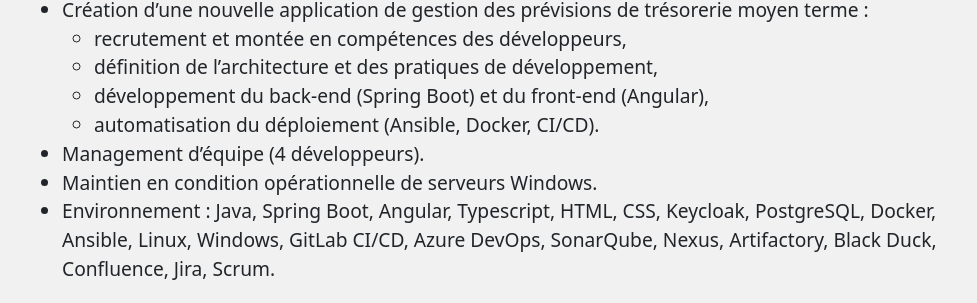
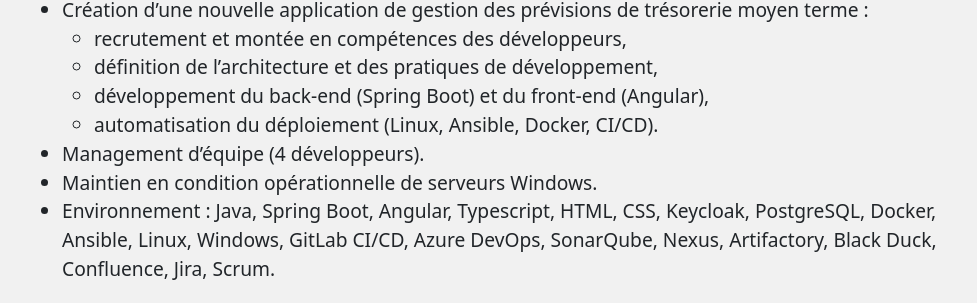
Before and after one commit to marcwrobel/marcwrobel.github.io, a Jekyll site: the page built from a-propos.md, in a window 1280 px wide and 900 px high, scrolled down 388 px. Shown: the part 149-452 px from the top of the window, without its empty margins (147-1124 px from the left). Built offline with Jekyll 4.4.1, drawn with Linux system fonts in a browser that asks for light colours.

```diff
--- a/a-propos.md
+++ b/a-propos.md
@@ -27,7 +27,7 @@
   - recrutement et montée en compétences des développeurs,
   - définition de l’architecture et des pratiques de développement,
   - développement du back-end (Spring Boot) et du front-end (Angular),
-  - automatisation du déploiement (Ansible, Docker, CI/CD).
+  - automatisation du déploiement (Linux, Ansible, Docker, CI/CD).
 - Management d’équipe (4 développeurs).
 - Maintien en condition opérationnelle de serveurs Windows.
 - Environnement : Java, Spring Boot, Angular, Typescript, HTML, CSS, Keycloak, PostgreSQL, Docker,
```
